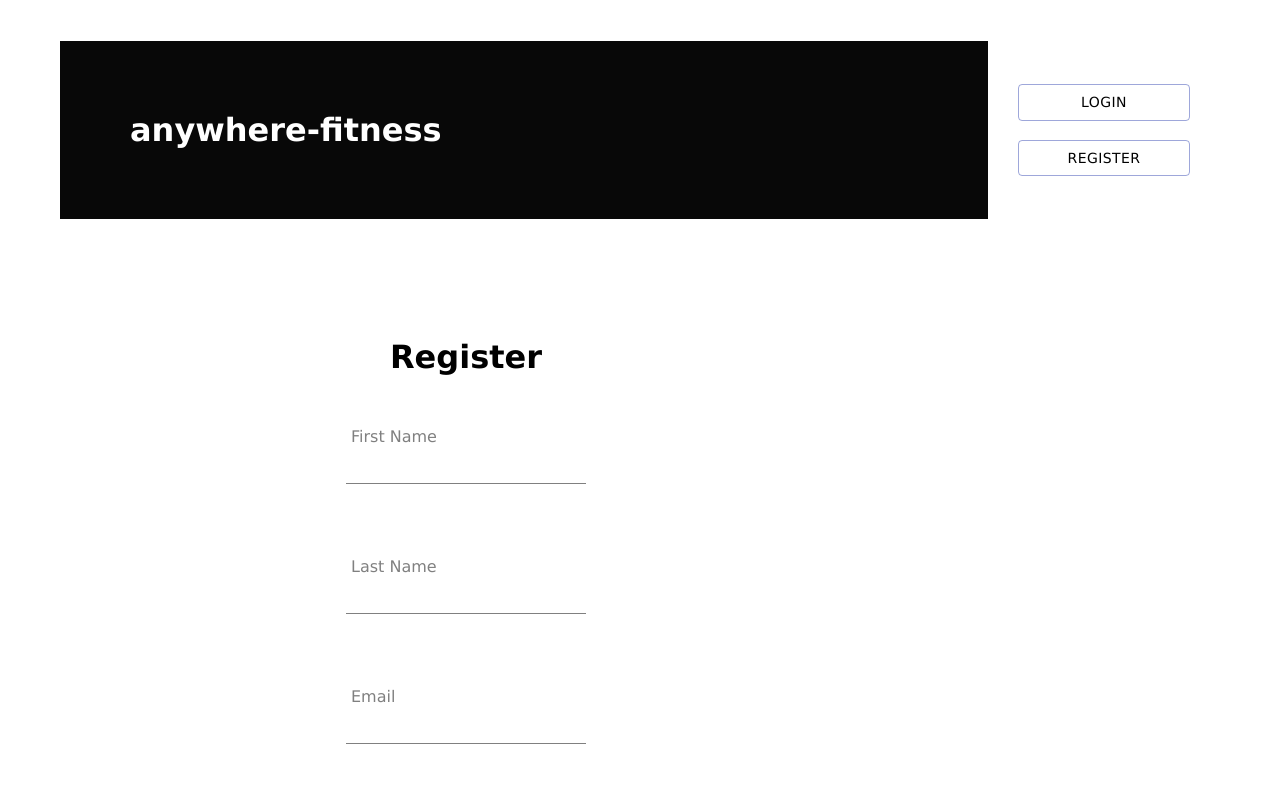
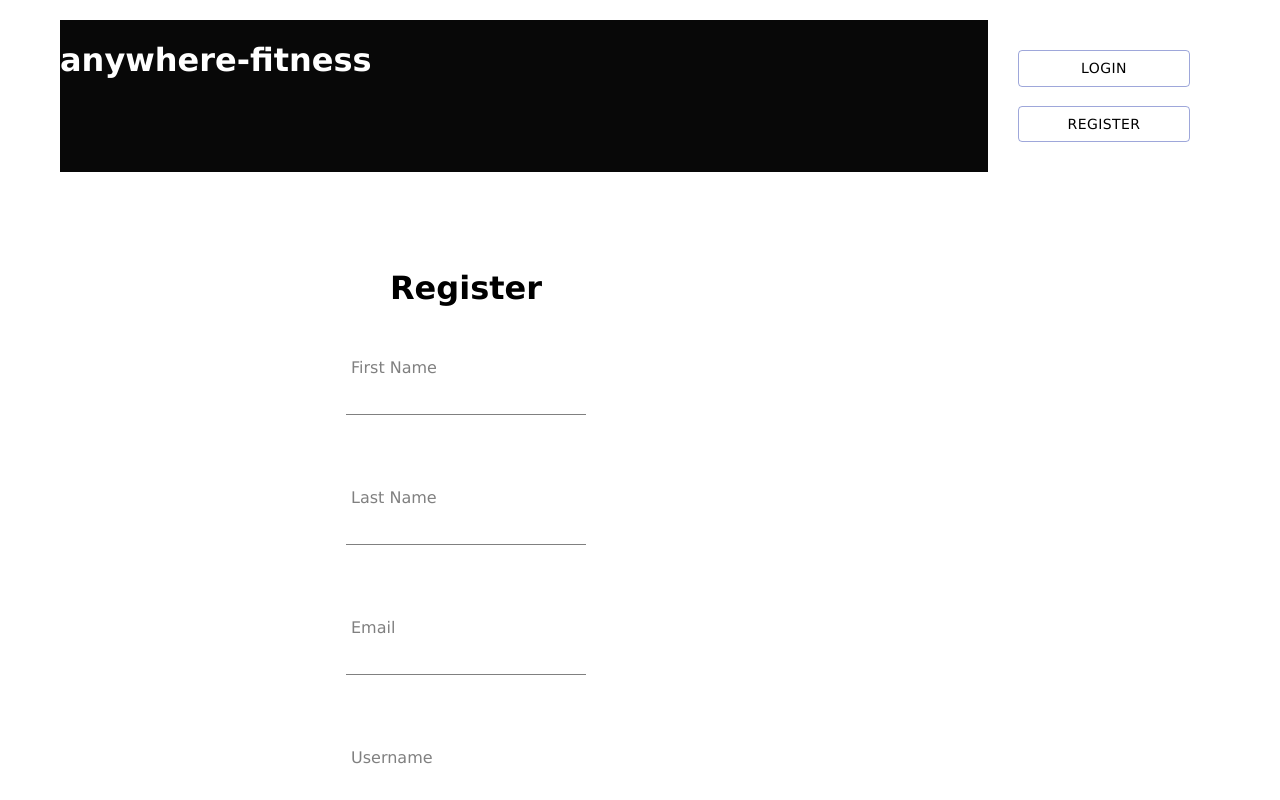
Before and after one commit to ChristopherHarwell/Anywhere-Fitness-Front-End, a React (Create React App) app: page /register in a window 1280 px wide. Shown: the top 800 px of the page. Built offline with nearby package versions, Linux system fonts and the light colour scheme.

Commit message:
added landing page

```diff
--- a/src/App.js
+++ b/src/App.js
@@ -11,7 +11,9 @@ import Login from "./components/login/login";
 import Register from "./components/register/register";
 import WorkoutClasses from "./components/classes/Workout-Classes.js";
 import { Button } from "@material-ui/core";
-import Footer from "./components/footer/footer"
+import Footer from "./components/footer/footer";
+import Home from "./components/home/home";
+
 function App(props) {
   const { push } = useHistory();
 
@@ -26,6 +28,7 @@ function App(props) {
 
   return (
     <div className="App">
+
       <Header />
       <br />
       <br />
@@ -37,7 +40,7 @@ function App(props) {
           <Workouts />
         </PrivateRoute>
         <PrivateRoute exact path="/classes">
-          <WorkoutClasses edit={editWorkout} classes={props.getClasses} />
+          <WorkoutClasses edit={editWorkout} classes={props.getClasses}/>
             <Button variant="outlined" onClick={fetchWorkout}>
               Get Workouts
             </Button>
@@ -48,7 +51,9 @@ function App(props) {
         <Route path="/register">
           <Register />
         </Route>
-        <Route path="/"></Route>
+        <Route path="/">
+          <Home/>
+        </Route>
       </Switch>
       <br />
       <br />
--- a/src/components/header/header-styles.scss
+++ b/src/components/header/header-styles.scss
@@ -2,16 +2,16 @@
     display: flex;
     flex-direction: row-reverse;
     flex-wrap: wrap;
+    text-align: center;
 }
 
 .header-title {
-    text-align: start;
-    padding: 70px;
+
     color: white;
     background-color: rgb(8,8,8);
     display: flex;
-    flex-wrap: wrap;
     width: 80%;
+
 }
 
 .nav-buttons {
--- a/src/components/header/header.jsx
+++ b/src/components/header/header.jsx
@@ -1,5 +1,5 @@
 import React from "react";
-import { Link } from "react-router-dom";
+import { Link, NavLink } from "react-router-dom";
 import { Button } from "@material-ui/core";
 
 import "./header-styles.scss";
@@ -27,11 +27,11 @@ function Header() {
             <Link className="nav-button" to="/Register">Register</Link>
           </Button>
     </div>
+<NavLink className="header-title" to="/">
 
-          <h1 className="header-title">
-            anywhere-fitness
-          </h1>
+         <h1>anywhere-fitness</h1>
 
+          </NavLink>
 
     </div>
   );
--- a/src/components/home/home-styles.scss
+++ b/src/components/home/home-styles.scss
@@ -0,0 +1,4 @@
+.dumbbell {
+    width: 50%;
+  height: auto;
+}
--- a/src/components/home/home.jsx
+++ b/src/components/home/home.jsx
@@ -0,0 +1,15 @@
+import React from 'react';
+import Dumbbell from "../../assets/dumbbell.jpg";
+import Sneakers from "../../assets/sneakers.jpg";
+
+import "./home-styles.scss";
+
+export default function home() {
+    return (
+        <div>
+          <img className="dumbbell" src={Dumbbell} alt="someone holding a dumbbell"/>
+
+          <img className="dumbbell" src={Sneakers} alt="somone wearing shoes outside"/>
+        </div>
+    )
+}
--- a/src/components/register/register.jsx
+++ b/src/components/register/register.jsx
@@ -10,8 +10,11 @@ import { axiosWithAuth } from "../../utils/axiosWithAuth";
 
 
 function Register() {
+
   const [buttonDisabled, setButtonDisabled] = useState(true);
+
   const { push } = useHistory();
+
   const [formState, setFormState] = useState({
    first_name: "",
    last_name: "",
@@ -20,6 +23,7 @@ function Register() {
    password: "",
    role_id: ""
   });
+
   const [errors, setErrors] = useState({
     first_name: "",
    last_name: "",
@@ -159,19 +163,18 @@ function Register() {
         <br/>
         <br/>
               <select
-
+              name="role_id"
+              type="text"
               value={formState.role_id}
               onChange={inputChange}
               >
-                <option name="role_id" value="client">Student</option>
-                <option name="role_id" value="instructor">Trainer</option>
+                <option  value="client">Student</option>
+
+                <option   value="instructor">Trainer</option>
               </select>
         </div>
-
-
             <br/>
             <br/>
-
     </form>
 
     <Button
--- a/src/state/actions/index.js
+++ b/src/state/actions/index.js
@@ -20,7 +20,7 @@ export const DELETE_WORKOUT_FAILURE = "DELETE_FAILURE";
 
 export const getWorkout = () => (dispatch) => {
   dispatch({ type: GET_WORKOUT_START });
-  Axios.get("http://localhost:8000/api/classes")
+  Axios.get("https://anywhere-fitness-3.herokuapp.com/api/classes")
     .then((res) => {
       console.log("Res.data: ", res.data);
       dispatch({ type: GET_WORKOUT_SUCCESS, payload: res.data });
--- a/src/utils/axiosWithAuth.js
+++ b/src/utils/axiosWithAuth.js
@@ -6,6 +6,6 @@ export const axiosWithAuth = () => {
     headers: {
       authorization: token
     },
-    baseURL: "http://localhost:8000/api" //TODO add https://anywhere-fitness-3.herokuapp.com/ as the baseURL
+    baseURL: "https://anywhere-fitness-3.herokuapp.com/api" //TODO add https://anywhere-fitness-3.herokuapp.com/ as the baseURL
   });
 };
```
Also changed, not shown: src/assets/dumbbell.jpg (renamed from src/assets/dumbbell-weightlifting-image.jpg).
